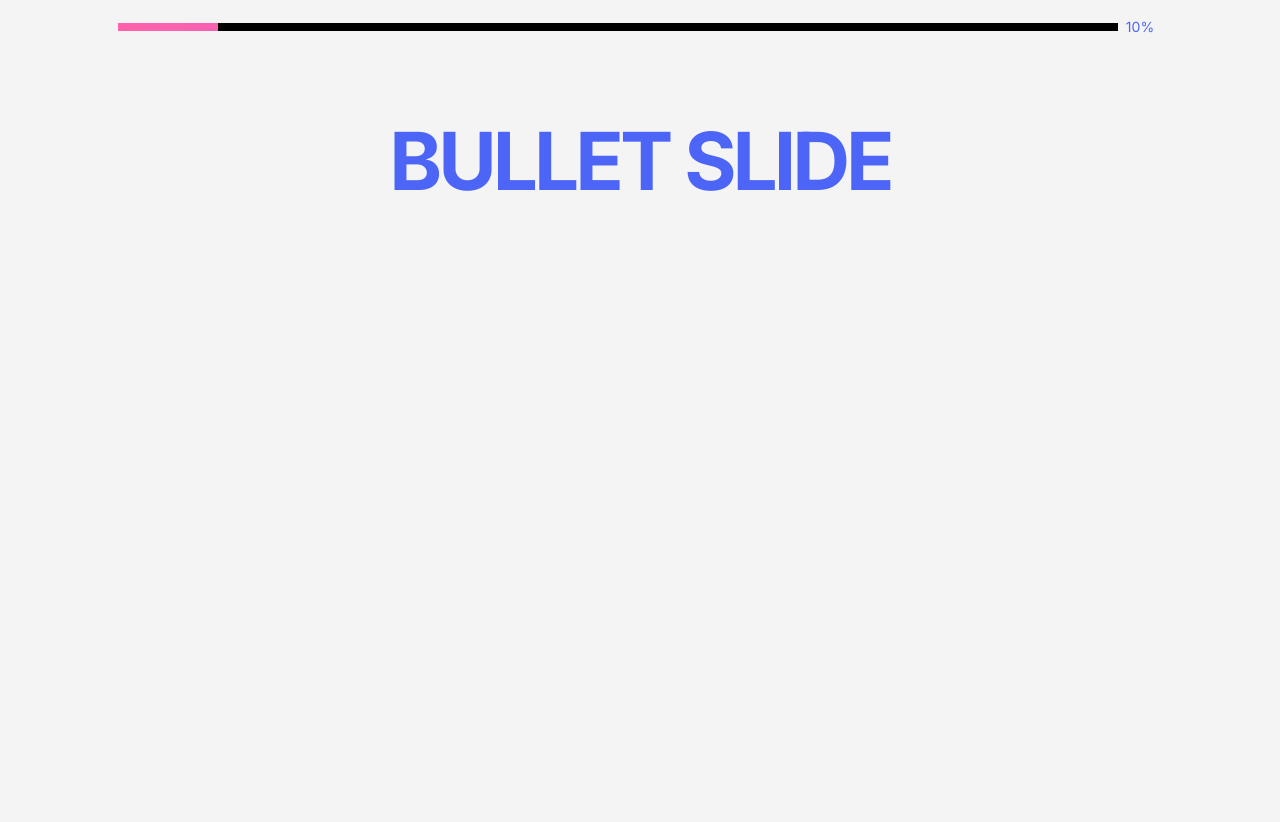
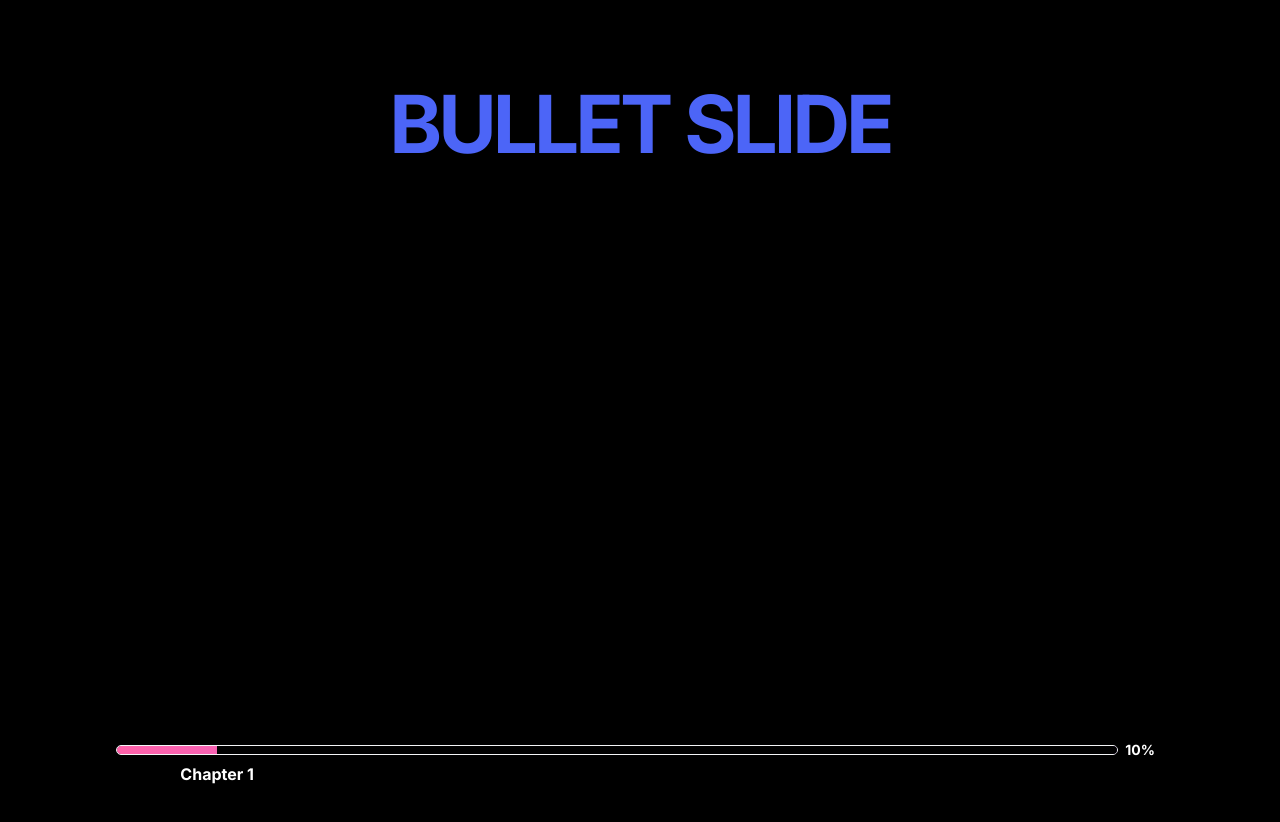
Before and after one commit to HBerglund/presoJS, a React (Create React App) app: page / in a window 1280 px wide. Shown: the top 822 px of the page. After the commit the page ends 800 px from the top, so only its background shows below. Built offline with nearby package versions, Linux system fonts and the light colour scheme.

Commit message:
progress bar done

```diff
--- a/src/App.tsx
+++ b/src/App.tsx
@@ -1,3 +1,4 @@
+import classNames from 'classnames';
 import React from 'react';
 import ProgressBar from './Components/ProgressBar';
 import PresentationProvider from './Context/PresentationContext';
@@ -6,7 +7,9 @@ import Presentation from './Presentation';
 function App() {
   return (
     <PresentationProvider>
-      <ProgressBar />
+      <div className={classNames('fixed bottom-0 right-0 left-0 z-50')}>
+        <ProgressBar />
+      </div>
       <Presentation />
     </PresentationProvider>
   );
--- a/src/Components/ProgressBar.tsx
+++ b/src/Components/ProgressBar.tsx
@@ -13,46 +13,47 @@ const ProgressBar = () => {
       100;
   const progressInPixels =
     ((presentationDeck.length - (currentSlide + 1)) / presentationDeck.length) *
-    100 *
-    10;
+    1000;
 
   return (
-    <div className={classNames('flex justify-center items-center mt-4')}>
-      <div className={classNames('relative flex')}>
+    <div className={classNames('flex justify-center items-center m-10')}>
+      <div
+        className={classNames(
+          'relative flex outline outline-1 outline-gray-100 rounded'
+        )}
+      >
         <div
           className={classNames(
-            'w-1000px h-2 bg-gradient-to-l from-primary to-secondary'
+            'w-1000px h-2 bg-gradient-to-l from-primary to-secondary rounded'
           )}
         />
         <motion.div
-          initial={{ width: '100%' }}
+          initial={{ width: '0%' }}
           animate={{ width: `${progressInPixels.toLocaleString()}px` }}
           transition={{ duration: 0.3 }}
-          className={classNames('absolute right-0 h-2 bg-black')}
-        />
+          className={classNames('absolute right-0 h-2 bg-black rounded-r')}
+        >
+          <div
+            className={classNames(
+              'absolute flex justify-center w-40 left-[-5rem] mt-4'
+            )}
+          >
+            <span
+              className={classNames('text-white text-center font-bold z-50')}
+            >
+              {presentationDeck[currentSlide].chapter}
+            </span>
+          </div>
+        </motion.div>
       </div>
       <span
         style={{
           fontSize: '14px',
         }}
-        className={classNames('text-tertiary mx-2')}
+        className={classNames('text-white mx-2 font-bold')}
       >
         {progressInPercent.toFixed(0).toLocaleString()}%
       </span>
-      {/* {presentationContext.presentationDeck.map((slide, index) => {
-        if (index === presentationContext.currentSlide) {
-          return (
-            <p key={index} className={classNames('px-10 text-primary')}>
-              {slide.id}
-            </p>
-          );
-        }
-        return (
-          <p key={index} className={classNames('px-10 text-black')}>
-            {slide.id}
-          </p>
-        );
-      })} */}
     </div>
   );
 };
--- a/src/Context/PresentationContext.tsx
+++ b/src/Context/PresentationContext.tsx
@@ -1,5 +1,5 @@
-import { createContext, FC, useEffect, useState } from 'react';
-import { slides, SlideType } from '../data';
+import { createContext, FC, useState } from 'react';
+import { SlideType, slides } from '../data';
 
 interface PresentationValue {
   direction: 'forward' | 'backward';
--- a/src/Presentation.tsx
+++ b/src/Presentation.tsx
@@ -4,6 +4,7 @@ import { AnimatePresence } from 'framer-motion';
 
 const Presentation = () => {
   const presentationContext = useContext(PresentationContext);
+  const { currentSlide, presentationDeck } = presentationContext;
 
   const keyPress = useCallback(
     (e: KeyboardEvent) => {
@@ -27,16 +28,8 @@ const Presentation = () => {
 
   return (
     <AnimatePresence exitBeforeEnter initial={false}>
-      <div
-        key={
-          presentationContext.presentationDeck[presentationContext.currentSlide]
-            .id
-        }
-      >
-        {
-          presentationContext.presentationDeck[presentationContext.currentSlide]
-            .component
-        }
+      <div key={presentationDeck[currentSlide].id}>
+        {presentationDeck[currentSlide].component}
       </div>
     </AnimatePresence>
   );
--- a/src/Slides/CarouselSlide.tsx
+++ b/src/Slides/CarouselSlide.tsx
@@ -1,14 +1,14 @@
 import React, { FC, useState } from 'react';
 import classNames from 'classnames';
 import { motion } from 'framer-motion';
-import { SlideType } from '../data';
+import { CarouselSlideType } from '../data';
 import SlideParent from '../Components/SlideParent';
 import { ReactComponent as ArrowLeft } from '../assets/arrow-left.svg';
 import { ReactComponent as ArrowRight } from '../assets/arrow-right.svg';
 
 type CarouselSliderProps = {
   title?: string;
-  carouselCards: SlideType[];
+  carouselCards: CarouselSlideType[];
 };
 
 const CarouselSlide: FC<CarouselSliderProps> = ({
--- a/src/data.tsx
+++ b/src/data.tsx
@@ -6,9 +6,15 @@ import TextSlide from './Slides/TextSlide';
 export type SlideType = {
   component: React.ReactNode;
   id: number;
+  chapter: string;
 };
 
-const carouselCards: SlideType[] = [
+export type CarouselSlideType = {
+  component: React.ReactNode;
+  id: number;
+};
+
+const carouselCards: CarouselSlideType[] = [
   {
     component: (
       <CarouselSlideCard
@@ -50,6 +56,7 @@ export const slides: SlideType[] = [
       />
     ),
     id: 1,
+    chapter: 'Chapter 1',
   },
   {
     component: (
@@ -60,6 +67,7 @@ export const slides: SlideType[] = [
       />
     ),
     id: 2,
+    chapter: 'Chapter 1',
   },
   {
     component: (
@@ -70,6 +78,7 @@ export const slides: SlideType[] = [
       />
     ),
     id: 3,
+    chapter: 'Chapter 1',
   },
   {
     component: (
@@ -80,6 +89,7 @@ export const slides: SlideType[] = [
       />
     ),
     id: 4,
+    chapter: 'Chapter 2',
   },
   {
     component: (
@@ -89,6 +99,7 @@ export const slides: SlideType[] = [
       />
     ),
     id: 5,
+    chapter: 'Chapter 2',
   },
   {
     component: (
@@ -98,6 +109,7 @@ export const slides: SlideType[] = [
       />
     ),
     id: 6,
+    chapter: 'Chapter 2',
   },
   {
     component: (
@@ -107,6 +119,7 @@ export const slides: SlideType[] = [
       />
     ),
     id: 7,
+    chapter: 'Chapter 2',
   },
   {
     component: (
@@ -117,6 +130,7 @@ export const slides: SlideType[] = [
       />
     ),
     id: 8,
+    chapter: 'Chapter 3',
   },
   {
     component: (
@@ -127,6 +141,7 @@ export const slides: SlideType[] = [
       />
     ),
     id: 9,
+    chapter: 'Chapter 3',
   },
   {
     component: (
@@ -137,5 +152,6 @@ export const slides: SlideType[] = [
       />
     ),
     id: 10,
+    chapter: 'Chapter 3',
   },
 ];
--- a/tailwind.config.js
+++ b/tailwind.config.js
@@ -23,7 +23,7 @@ module.exports = {
         '4xl': '2rem',
       },
       colors: {
-        background: '#F4F4F4',
+        background: '#000',
         primary: '#B25CFA',
         secondary: '#FF62AA',
         tertiary: '#4C65F7',
```
